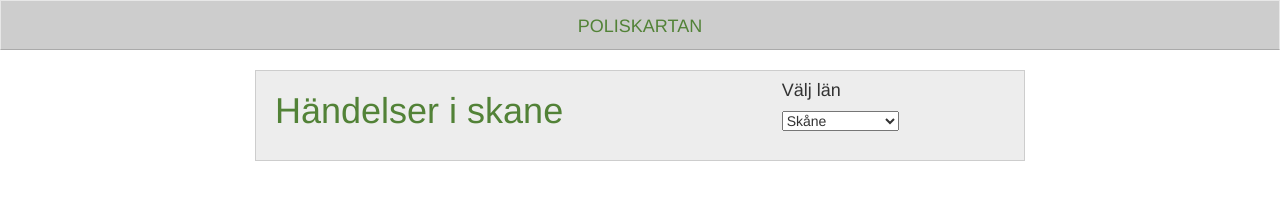
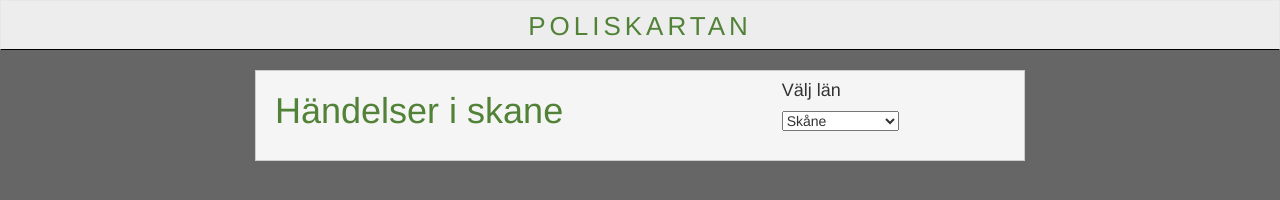
Before and after one commit to davidjosefson/poliskarta, a plain HTML site: page client/index.html in a window 1280 px wide. Drawn offline with Linux system fonts and the light colour scheme; no server answers.

Commit message:
More designchanges

```diff
--- a/client/includes/css/styles.css
+++ b/client/includes/css/styles.css
@@ -1,4 +1,3 @@
-
 .navbar-brand {
     position: absolute;
     width: 100%;
@@ -6,6 +5,10 @@
     top: 0;
     text-align: center;
     margin: auto;
+    font-size: 26px;
+    line-height: 20px;
+    letter-spacing: 4px;
+    font-weight: 500;
 }
 
 .greentext {
@@ -24,7 +27,7 @@
     min-height: 20px;
     padding: 0px 19px 19px 19px;
     margin-bottom: 20px;
-    background-color: #EDEDED;
+    background-color: #f5f5f5;
     border: 1px solid #CDCDCD;
     border-radius: 0px;
 }
@@ -33,15 +36,19 @@
     color: #528237;
 }
 
+body {
+    background-color: #666;
+}
+
 .well {
-    background-color: #EDEDED;
+    background-color: #f5f5f5;
     border: 1px solid #CDCDCD;
     border-radius: 0px;
     margin-bottom: 10px;
 }
+
 .navbar-default {
-    background-color: #CDCDCD;
-    border-bottom: 1px solid #AAA;
+    background-color: #EDEDED;
+    border-bottom: 1px solid #000;
     border-radius: 0px;
-
 }
--- a/client/index.html
+++ b/client/index.html
@@ -26,12 +26,7 @@
 
     <nav class="navbar navbar-default" role="navigation">
         <a class="navbar-brand greentext" href="#">POLISKARTAN</a>
-        <ul class="nav navbar-nav navbar-left">
-        </ul>
     </nav>
-
-
-
 
     <div class="container" id="main">
         <div class="main-header">
```
